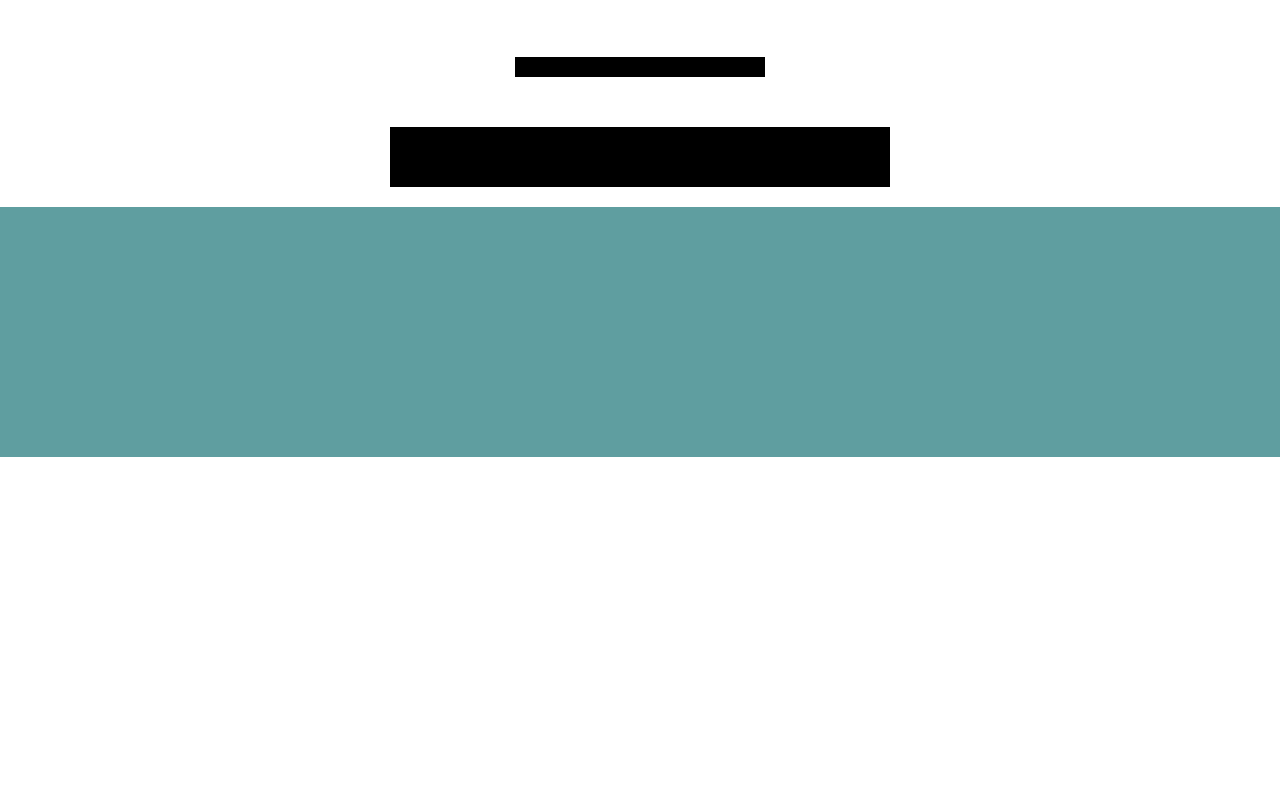
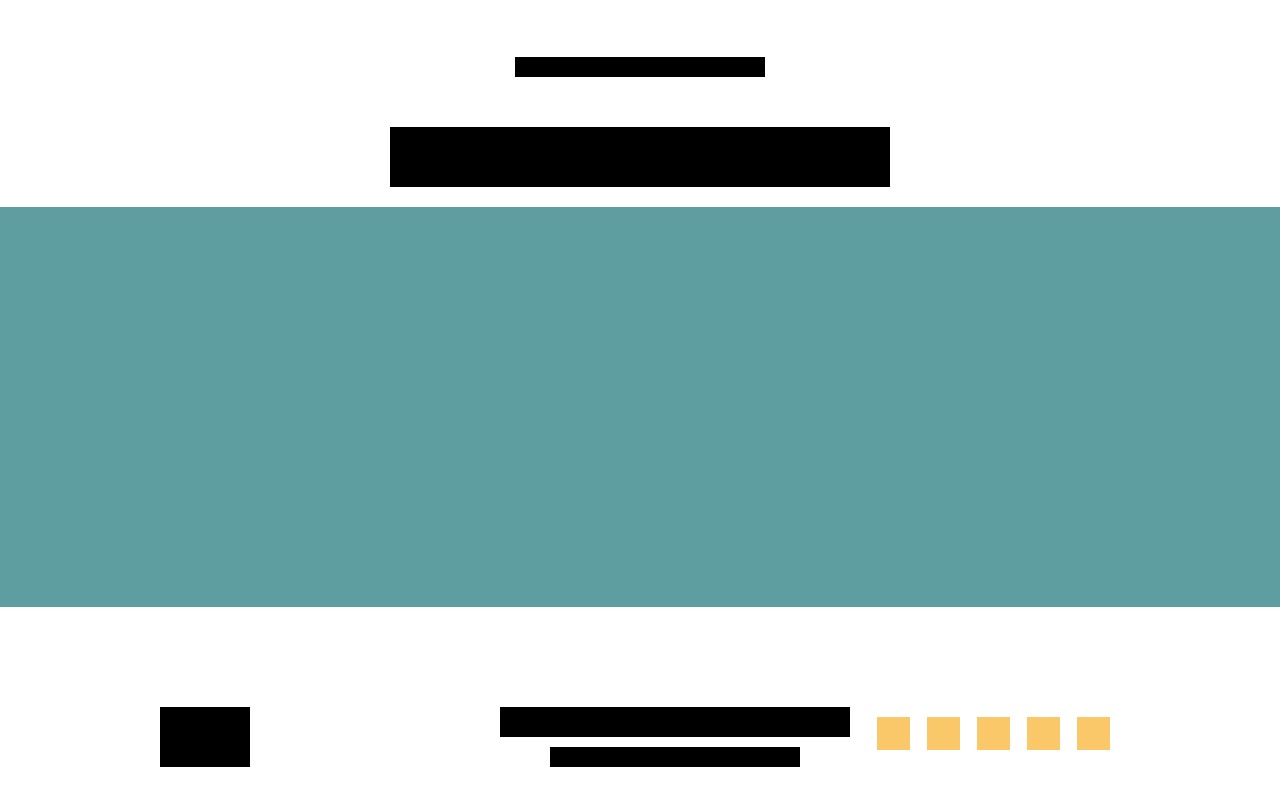
Before and after one commit to SureshVagh/Mobirise-Div-Layout, a plain HTML site: page index.html in a window 1280 px wide. Shown: the part 2943-3740 px from the top of the page. Before the commit the page ends 3600 px from the top, so only its background shows below. Drawn offline with Linux system fonts and the light colour scheme.

Commit message:
complete mobirise

```diff
--- a/index.html
+++ b/index.html
@@ -360,7 +360,8 @@
             position: absolute;
             background-color: black;
         }
-        .services5{
+
+        .services5 {
             height: 25px;
             width: 120px;
             top: 20px;
@@ -368,7 +369,8 @@
             background-color: white;
             position: absolute;
         }
-        .services6{
+
+        .services6 {
             height: 80px;
             width: 250px;
             bottom: 2px;
@@ -377,38 +379,116 @@
             position: absolute;
         }
 
-        .location{
-            height: 400px;
+        .location {
+            height: 600px;
             width: 100%;
             background-color: white;
             position: relative;
         }
-        .locationtitle{
-            height:20px;
+
+        .locationtitle {
+            height: 20px;
             width: 250px;
             background-color: black;
             margin: 50px auto;
 
         }
-        .locationtitle1{
-            height:60px;
+
+        .locationtitle1 {
+            height: 60px;
             width: 500px;
             background-color: black;
-            margin:  auto;
+            margin: auto;
 
         }
-        .map{
+
+        .map {
             height: 400px;
             width: 100%;
             top: 150px;
             position: absolute;
-            background-color:cadetblue;
+            background-color: cadetblue;
         }
-        .contact{
-            height: 200px;
+
+        .contact {
+            height: 140px;
             width: 100%;
             background-color: white;
             position: relative;
+        }
+
+        .contactlink {
+            height: 60px;
+            width: 90px;
+            background-color: black;
+            position: absolute;
+            top: 50px;
+            left: 160px;
+        }
+
+        .copyright {
+            height: 30px;
+            width: 350px;
+            background-color: black;
+            top: 50px;
+            left: 500px;
+            position: absolute;
+
+        }
+
+        .privacy {
+            height: 20px;
+            width: 250px;
+            background-color: black;
+            top: 90px;
+            left: 550px;
+            position: absolute;
+
+        }
+
+        .facebook {
+            height: 33px;
+            width: 33px;
+            background-color: #fac769;
+            position: absolute;
+            top: 60px;
+            right: 370px;
+        }
+
+        .twitter {
+            height: 33px;
+            width: 33px;
+            background-color: #fac769;
+            position: absolute;
+            top: 60px;
+            right: 320px;
+        }
+
+        .instagram {
+            height: 33px;
+            width: 33px;
+            background-color: #fac769;
+            position: absolute;
+            top: 60px;
+            right: 270px;
+        }
+
+        .youtube {
+            height: 33px;
+            width: 33px;
+            background-color: #fac769;
+            position: absolute;
+            top: 60px;
+            right: 220px;
+        }
+
+        .wifi {
+            height: 33px;
+            width: 33px;
+            background-color: #fac769;
+            position: absolute;
+            top: 60px;
+            right: 170px;
         }
     </style>
 </head>
@@ -498,6 +578,14 @@
     </div>
 
     <div class="contact">
+        <div class="contactlink"></div>
+        <div class="copyright"></div>
+        <div class="privacy"></div>
+        <div class="facebook"></div>
+        <div class="twitter"></div>
+        <div class="instagram"></div>
+        <div class="youtube"></div>
+        <div class="wifi"></div>
 
     </div>
 </body></html>
```
